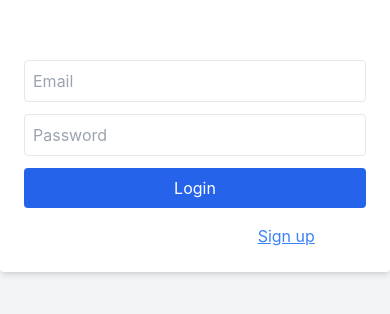
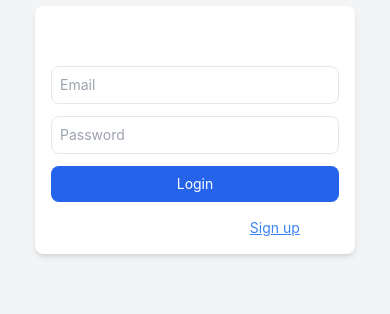
Before and after one commit to JayH25/odoo-hackathon, a React (Vite) app in the folder vite-project/: page /login in a window 390 px wide. Shown: the part 292-606 px from the top of the page. Built offline with nearby package versions, Linux system fonts and the light colour scheme.

Commit message:
Update Login.jsx

```diff
--- a/vite-project/src/Component/Login.jsx
+++ b/vite-project/src/Component/Login.jsx
@@ -1,4 +1,3 @@
-
 import { useState } from "react";
 import { useNavigate } from "react-router-dom";
 import { signInWithPopup, GoogleAuthProvider } from "firebase/auth";
@@ -28,13 +27,15 @@ const Login = () => {
   };
 
   return (
-    <div className="min-h-screen flex justify-center items-center bg-gray-100">
-      <div className="bg-white p-6 rounded shadow-md w-full max-w-md">
-        <h2 className="text-2xl mb-4 font-bold text-center">Login</h2>
-        {error && <p className="text-red-500">{error}</p>}
+    <div className="min-h-screen flex justify-center items-center bg-gray-100 px-4 sm:px-6 py-6 sm:py-0">
+      <div className="bg-white p-4 sm:p-6 rounded-lg shadow-md w-full max-w-xs sm:max-w-sm md:max-w-md">
+        <h2 className="text-xl sm:text-2xl mb-4 font-bold text-center">
+          Login
+        </h2>
+        {error && <p className="text-red-500 text-sm sm:text-base mb-3 text-center">{error}</p>}
         <form onSubmit={handleLogin}>
           <input
-            className="w-full mb-3 p-2 border rounded"
+            className="w-full mb-3 p-2 sm:p-3 border rounded-lg text-sm sm:text-base focus:outline-none focus:ring-2 focus:ring-blue-600"
             type="email"
             placeholder="Email"
             value={email}
@@ -42,7 +43,7 @@ const Login = () => {
             required
           />
           <input
-            className="w-full mb-3 p-2 border rounded"
+            className="w-full mb-3 p-2 sm:p-3 border rounded-lg text-sm sm:text-base focus:outline-none focus:ring-2 focus:ring-blue-600"
             type="password"
             placeholder="Password"
             value={password}
@@ -50,16 +51,16 @@ const Login = () => {
             required
           />
           <button
-            className="w-full bg-blue-600 text-white py-2 rounded"
+            className="w-full bg-blue-600 text-white py-2 sm:py-2.5 rounded-lg text-sm sm:text-base hover:bg-blue-700 transition-colors duration-200"
             type="submit"
           >
             Login
           </button>
         </form>
 
-        <p className="text-center mt-4">
+        <p className="text-center mt-4 text-sm sm:text-base">
           Don't have an account?{" "}
-          <a href="/signup" className="text-blue-500 underline">
+          <a href="/signup" className="text-blue-500 underline hover:text-blue-700">
             Sign up
           </a>
         </p>
```
